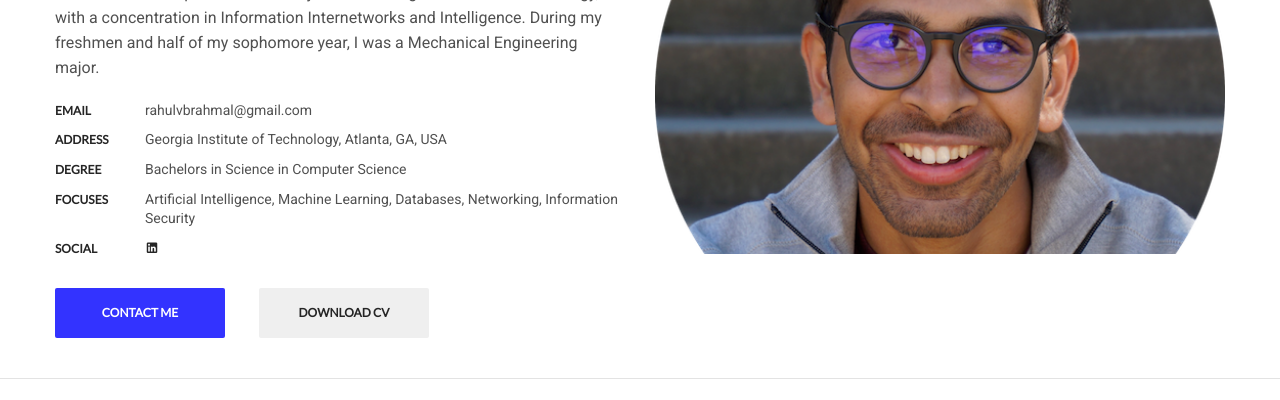
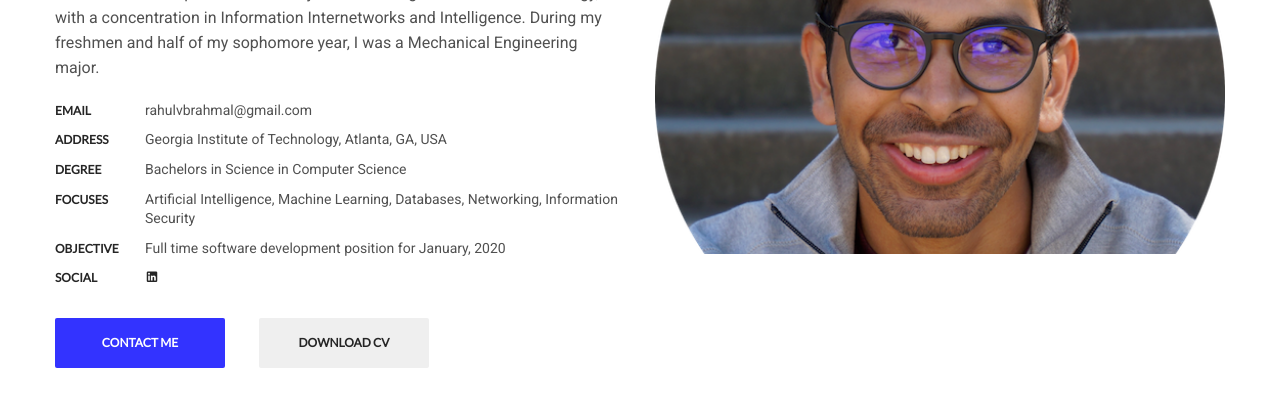
Before and after one commit to rahulbrahmal/rahulbrahmal.github.io, a website with bundled scripts: page index.html in a window 1280 px wide. Shown: the part 186-586 px from the top of the page. Built offline with nearby package versions, Linux system fonts and the light colour scheme.

Commit message:
Added objective statement.

```diff
--- a/index.html
+++ b/index.html
@@ -94,6 +94,10 @@
                         <p>
                             <span class="span-title">Focuses</span>
                             <span>Artificial Intelligence, Machine Learning, Databases, Networking, Information Security</span>
+                        </p>
+                        <p>
+                            <span class="span-title">Objective</span>
+                            <span>Full time software development position for January, 2020</span>
                         </p>
                         <p>
                             <span class="span-title">Social</span>
```
